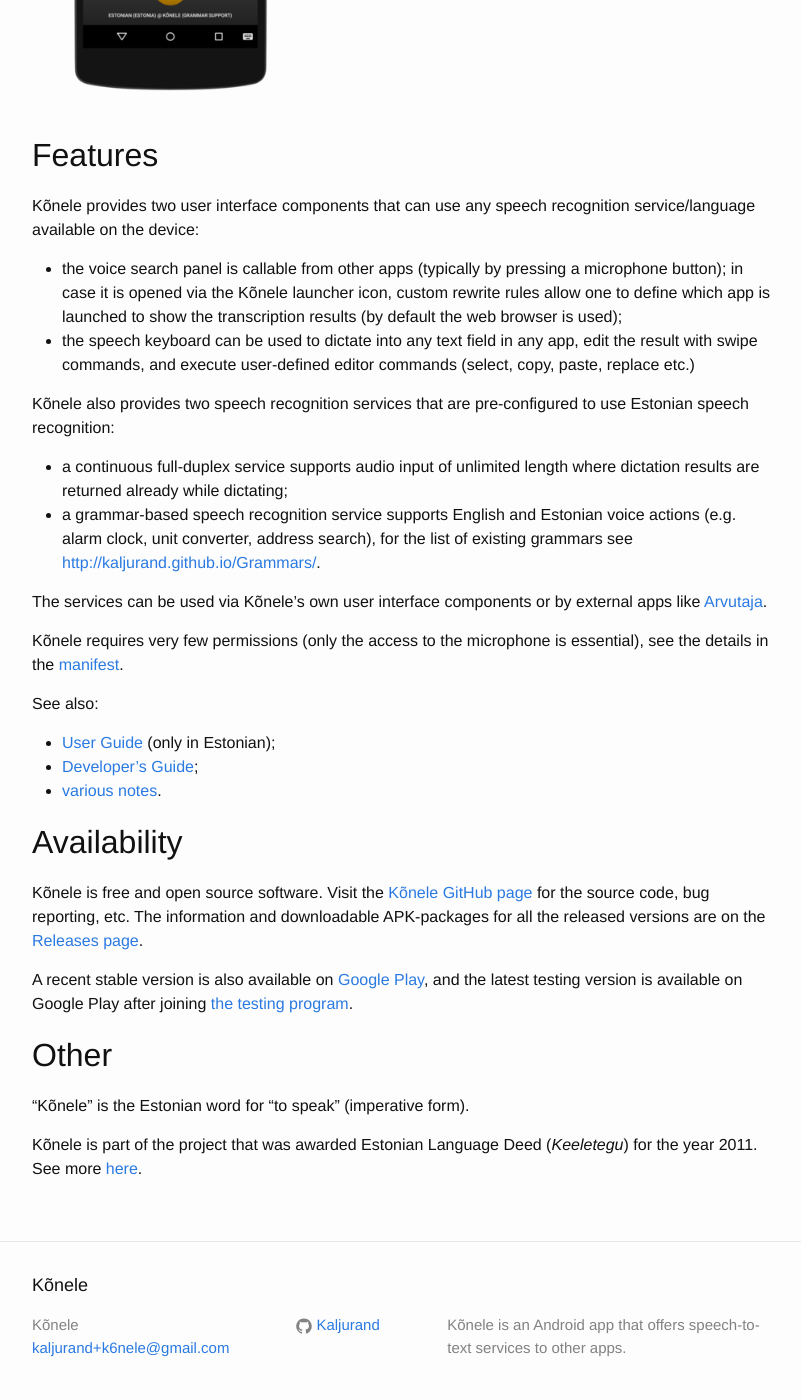
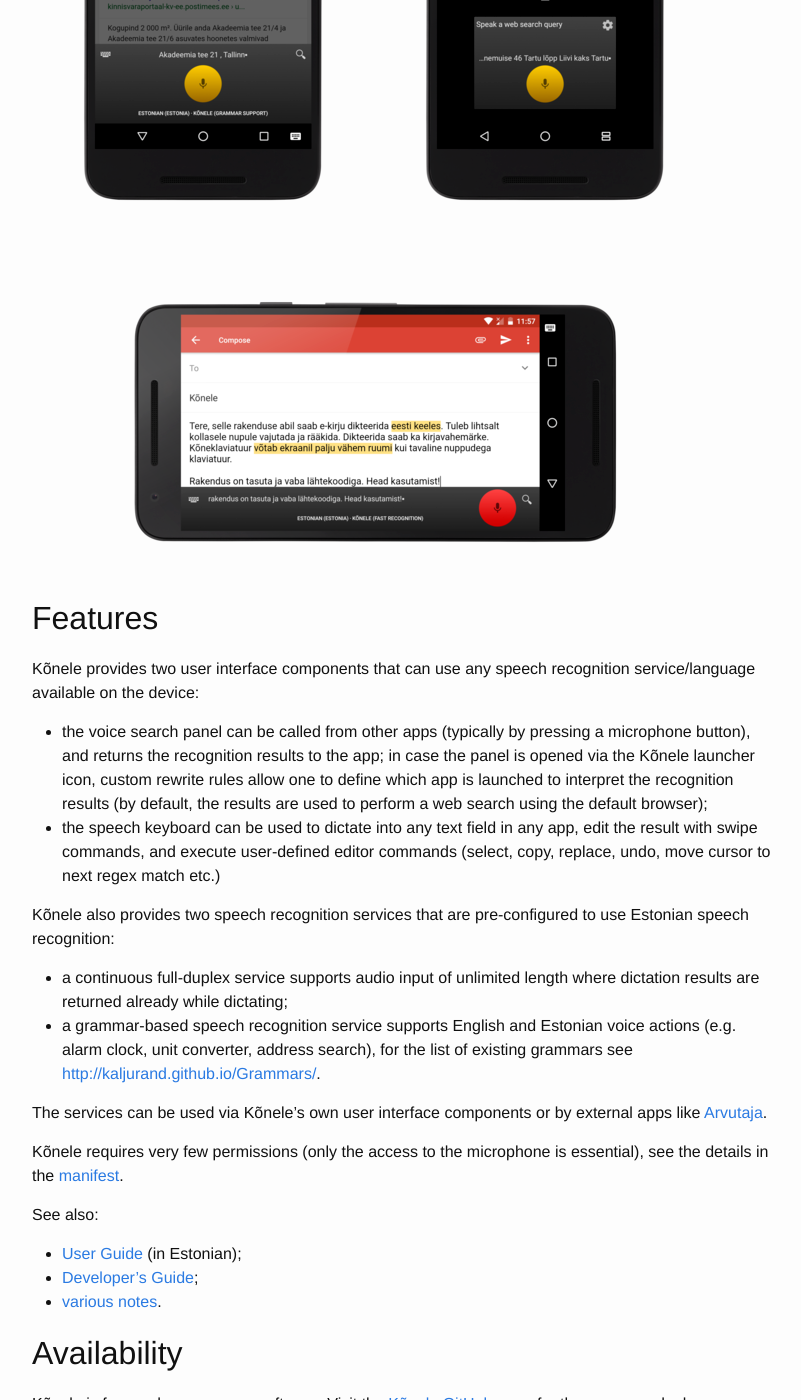
Before and after one commit to Kaljurand/K6nele, a Jekyll site: the page built from about.md, in a window 1280 px wide and 1400 px high, scrolled down 879 px. Shown: the whole window, without its empty margins (238-1039 px from the left). Built offline with Jekyll 4.4.1, drawn with Linux system fonts in a browser that asks for light colours.

Commit message:
Update About screenshots
- the existing ones were 2 years old
- the new ones are from Nexus 5X
- a new one was added to show the split screen mode

```diff
--- a/about.md
+++ b/about.md
@@ -27,10 +27,15 @@
 <table>
 <tr>
 <td class="logo">
-<img class="logo" title="Screenshot: address search with the Kõnele speech keyboard" src="{{ site.baseurl }}/images/en/screenshot_portrait_framed_20150712_resize20.png">
+<img class="logo" title="Screenshot: address search with the Kõnele speech keyboard" src="{{ site.baseurl }}/images/en/screenshot_portrait_1_framed_20170702_resize20.png">
 </td>
 <td class="logo">
-<img class="logo" title="Screenshot: composing an email with the Kõnele speech keyboard" src="{{ site.baseurl }}/images/en/screenshot_landscape_framed_20150712_resize20.png">
+<img class="logo" title="Screenshot: directions search with the Kõnele voice search panel in split screen mode" src="{{ site.baseurl }}/images/en/screenshot_portrait_framed_20170702_resize20.png">
+</td>
+</tr>
+<tr>
+<td class="logo" colspan="2" align="center">
+<img class="logo" title="Screenshot: composing an email with the Kõnele speech keyboard in landscape mode" src="{{ site.baseurl }}/images/en/screenshot_landscape_framed_20170702_resize20.png">
 </td>
 </tr>
 </table>
@@ -39,8 +44,8 @@
 
 Kõnele provides two user interface components that can use any speech recognition service/language available on the device:
 
-  - the voice search panel is callable from other apps (typically by pressing a microphone button); in case it is opened via the Kõnele launcher icon, custom rewrite rules allow one to define which app is launched to show the transcription results (by default the web browser is used);
-  - the speech keyboard can be used to dictate into any text field in any app, edit the result with swipe commands, and execute user-defined editor commands (select, copy, paste, replace etc.)
+  - the voice search panel can be called from other apps (typically by pressing a microphone button), and returns the recognition results to the app; in case the panel is opened via the Kõnele launcher icon, custom rewrite rules allow one to define which app is launched to interpret the recognition results (by default, the results are used to perform a web search using the default browser);
+  - the speech keyboard can be used to dictate into any text field in any app, edit the result with swipe commands, and execute user-defined editor commands (select, copy, replace, undo, move cursor to next regex match etc.)
 
 Kõnele also provides two speech recognition services that are pre-configured to use Estonian speech recognition:
 
@@ -53,7 +58,7 @@
 
 See also:
 
-- [User Guide]({{ site.baseurl }}/docs/et/user_guide.html) (only in Estonian);
+- [User Guide]({{ site.baseurl }}/docs/et/user_guide.html) (in Estonian);
 - [Developer's Guide]({{ site.baseurl }}/docs/en/developer_guide.html);
 - [various notes](https://github.com/Kaljurand/K6nele/tree/master/docs).
 
```
Also changed, not shown: images/en/screenshot_landscape_framed_20170702.png (added), images/en/screenshot_landscape_framed_20170702_resize20.png (added), images/en/screenshot_portrait_1_framed_20170702_resize20.png (added), images/en/screenshot_portrait_framed_20170702_resize20.png (added), 2 other files.
